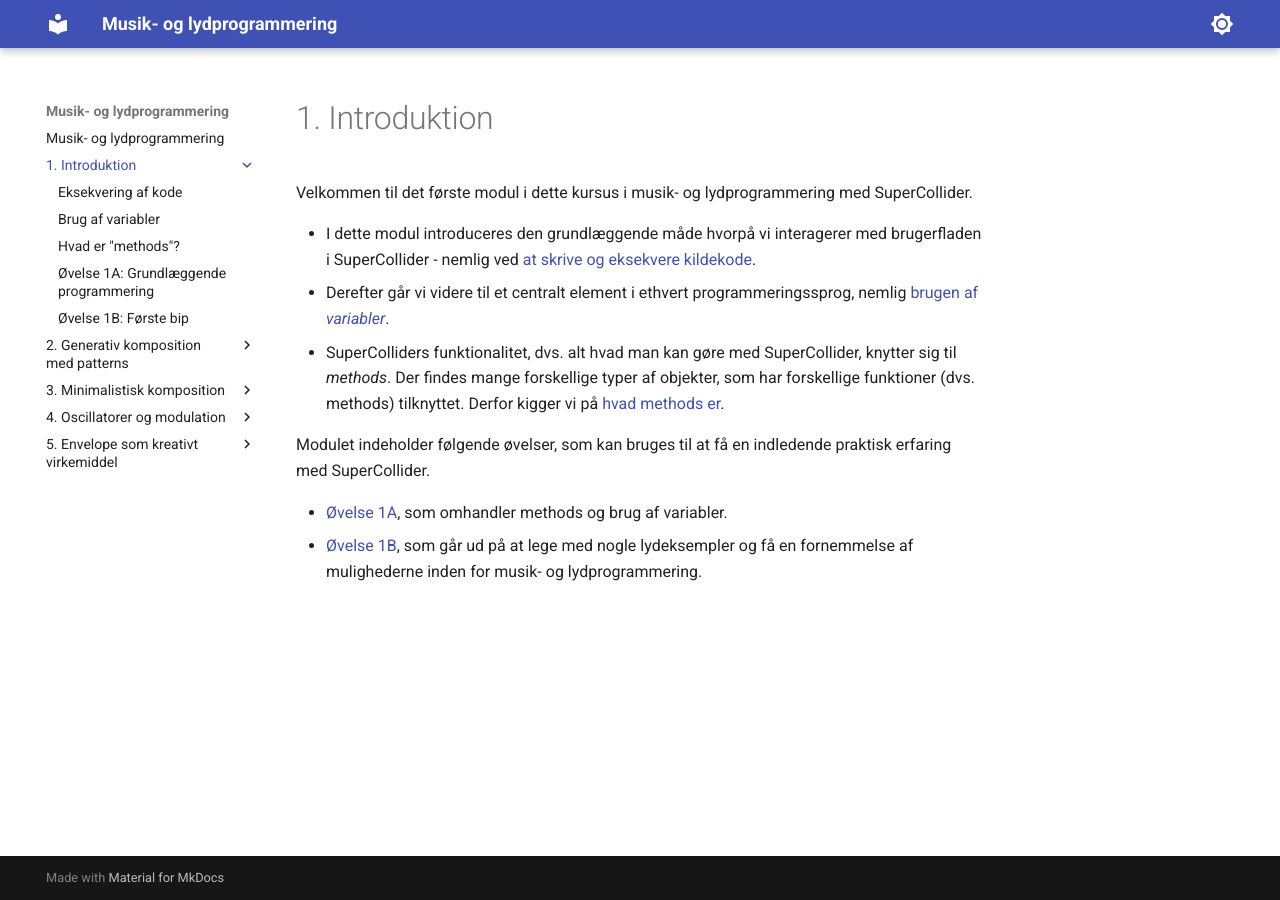
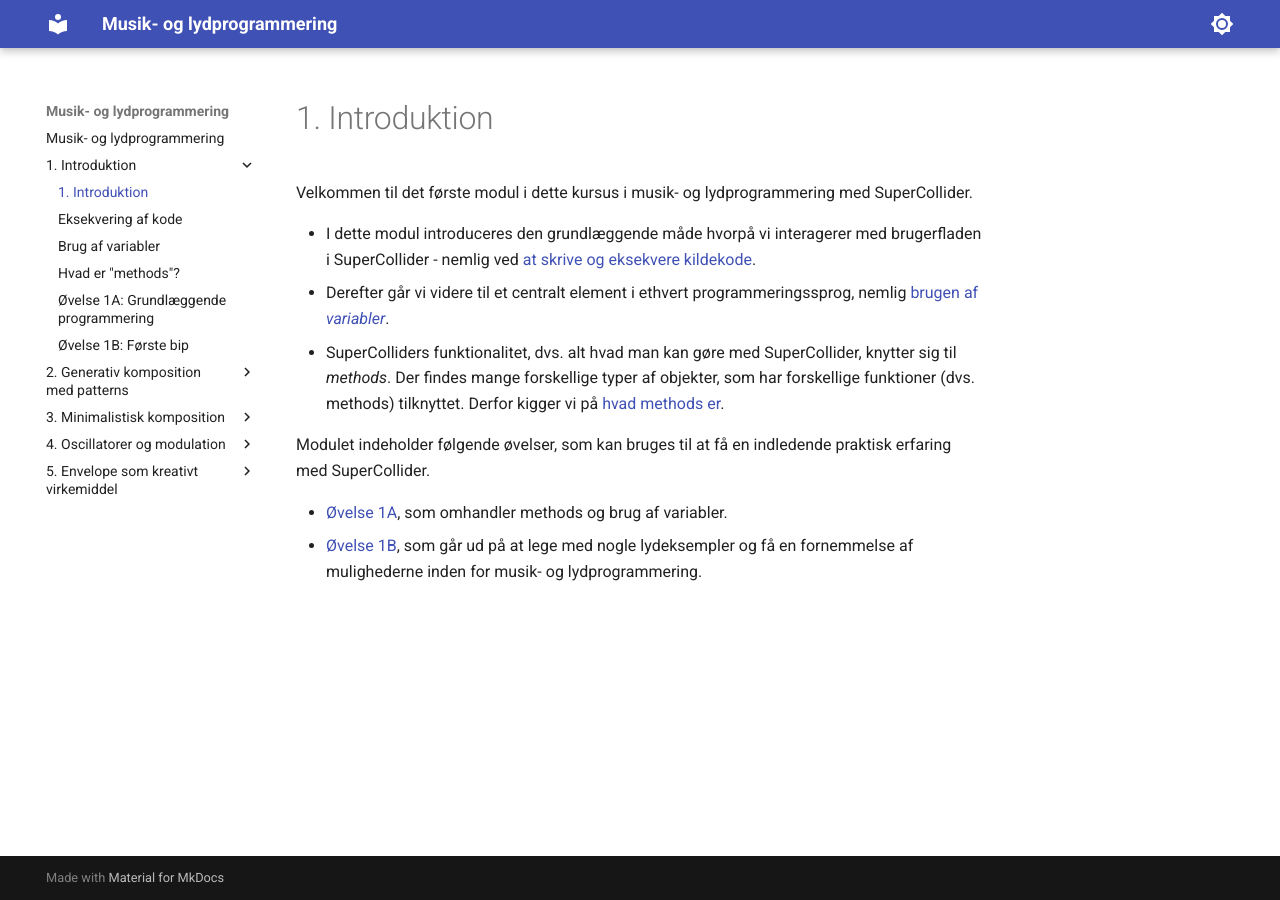
Before and after one commit to sparkletop/sparkletop.github.io, an MkDocs documentation site: the page built from docs/1. Introduktion/index.md, in a window 1280 px wide. Built offline with MkDocs 1.6.1 and Material for MkDocs 9.7.7, drawn with Linux system fonts in a browser that asks for light colours.

```diff
--- a/mkdocs.yml
+++ b/mkdocs.yml
@@ -3,9 +3,9 @@
   name: material
   features:
     - content.code.copy
-    - navigation.instant
-    - navigation.indexes
-    - toc.follow
+    # - navigation.instant
+    # - navigation.indexes
+    # - toc.follow
   palette:
     - scheme: default
       toggle:
```
